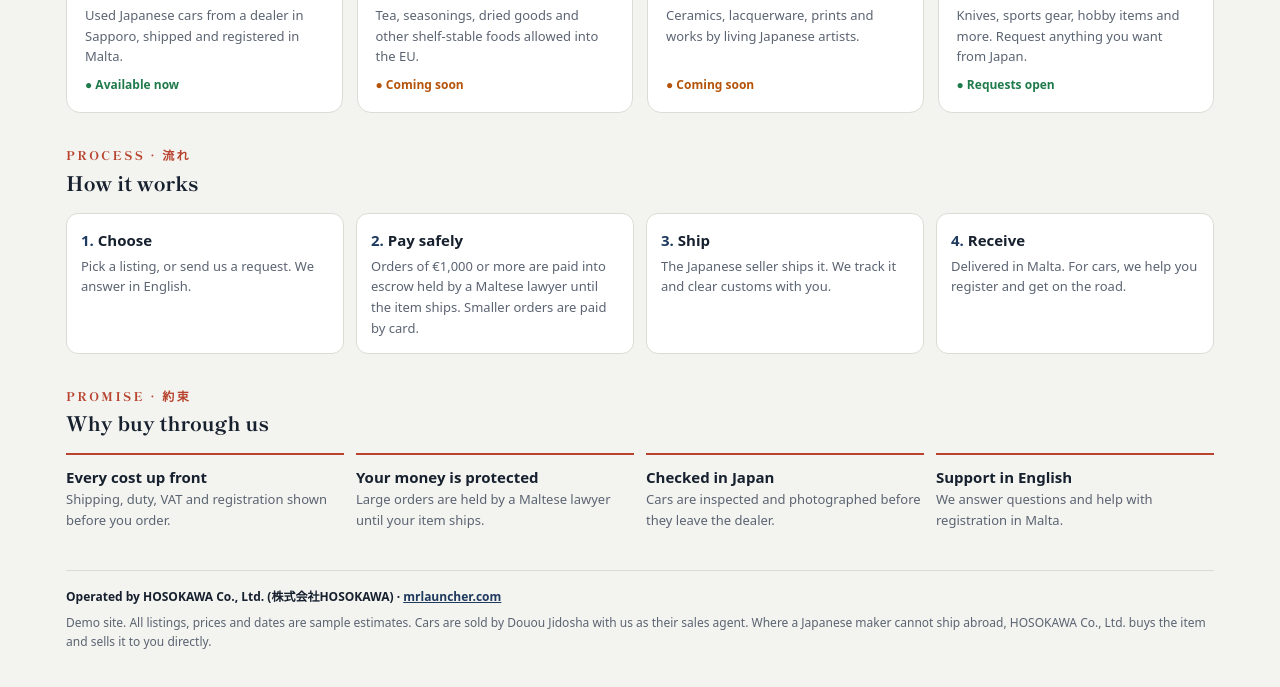
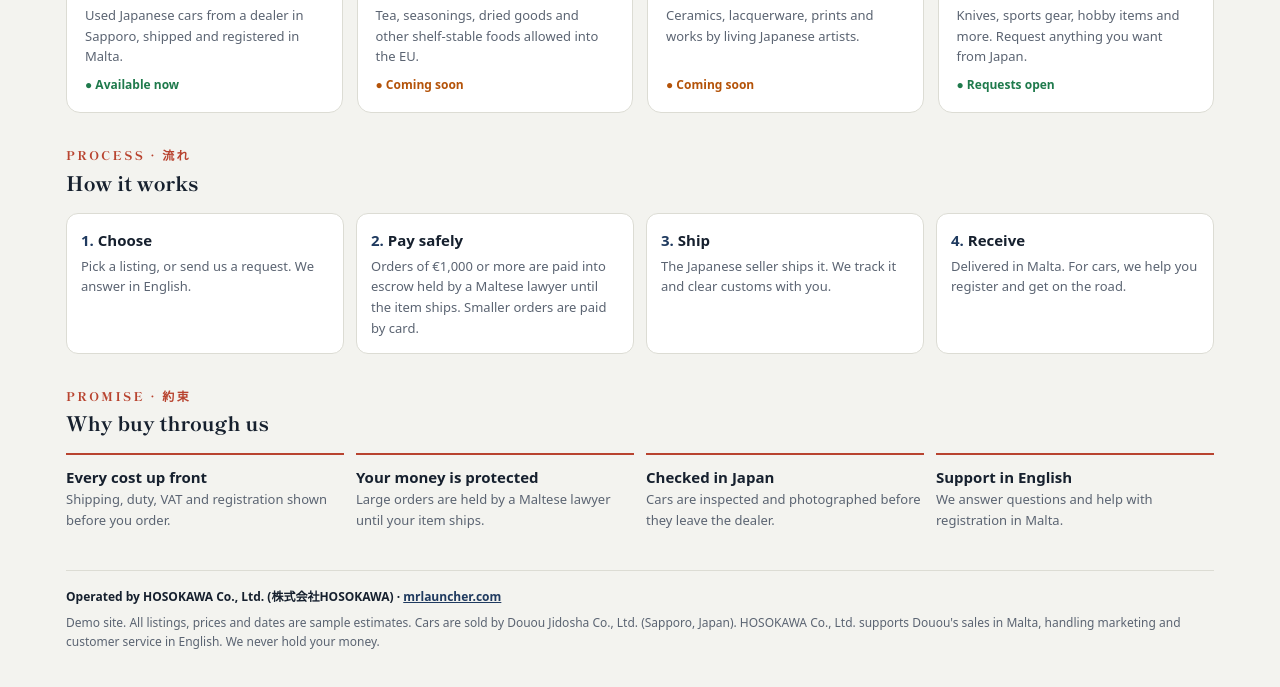
Before and after one commit to shinichihosokawa-ops/mtdirect, a plain HTML site: page index.html in a window 1280 px wide. Shown: the part 668-1355 px from the top of the page. Drawn offline with nearby package versions, Linux system fonts and the light colour scheme; a web font is replaced by a local one.

Commit message:
Clarify HOSOKAWA's role as Douou's sales support
Co-Authored-By: Claude Opus 5.5 <noreply@anthropic.com>
Claude-Session: https://claude.ai/code/session_01VzpBAMrtmwVv4ciddcmY7D

```diff
--- a/index.html
+++ b/index.html
@@ -284,7 +284,7 @@ h2.sec,.partner b{font-family:var(--serif)}
     </div>
   </section>
 
-  <footer class="foot"><p style="margin:0 0 6px;color:var(--ink);font-weight:700">Operated by HOSOKAWA Co., Ltd. (株式会社HOSOKAWA) · <a href="https://mrlauncher.com" target="_blank" rel="noopener" style="color:var(--accent)">mrlauncher.com</a></p>Demo site. All listings, prices and dates are sample estimates. Cars are sold by Douou Jidosha with us as their sales agent. Where a Japanese maker cannot ship abroad, HOSOKAWA Co., Ltd. buys the item and sells it to you directly.</footer>
+  <footer class="foot"><p style="margin:0 0 6px;color:var(--ink);font-weight:700">Operated by HOSOKAWA Co., Ltd. (株式会社HOSOKAWA) · <a href="https://mrlauncher.com" target="_blank" rel="noopener" style="color:var(--accent)">mrlauncher.com</a></p>Demo site. All listings, prices and dates are sample estimates. Cars are sold by Douou Jidosha Co., Ltd. (Sapporo, Japan). HOSOKAWA Co., Ltd. supports Douou's sales in Malta, handling marketing and customer service in English. We never hold your money.</footer>
 </div>
 
 <div class="modal" id="modal" hidden role="dialog" aria-modal="true" aria-labelledby="d-title">
```
